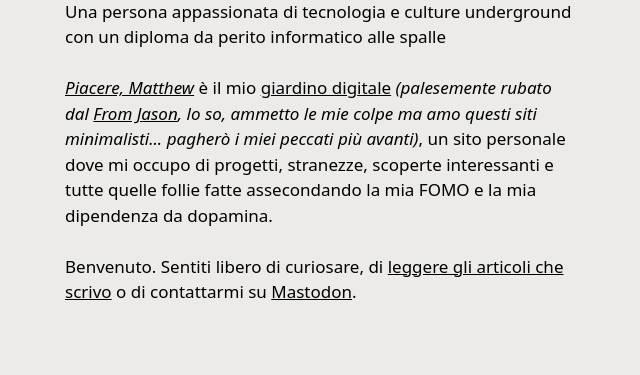
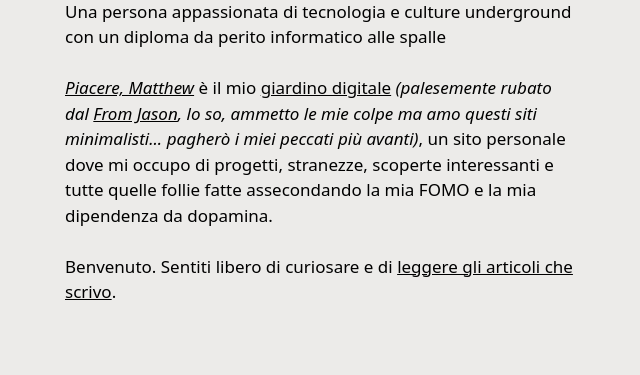
Before and after one commit to mattiaudisio/piacerematthew, an Astro site: page / in a window 1280 px wide. Shown: the part 411-786 px from the top of the page, without its empty margins (319-959 px from the left). Built offline with nearby package versions, Linux system fonts and the light colour scheme; Astro itself is replaced by a stand-in of ours.

Commit message:
rimosso link Mastodon

```diff
--- a/src/pages/index.astro
+++ b/src/pages/index.astro
@@ -23,7 +23,7 @@ import '../styles/global.css';
 				<p>
 				Una persona appassionata di tecnologia e culture underground con un diploma da perito informatico alle spalle<br /><br />
 				<i><a href="/">Piacere, Matthew</a></i> è il mio <a href="https://www.vice.com/it/article/pky7vv/come-creare-blog-giardino-digitale">giardino digitale</a> <i>(palesemente rubato dal <a href="https://www.fromjason.xyz/">From Jason</a>, lo so, ammetto le mie colpe ma amo questi siti minimalisti... pagherò i miei peccati più avanti)</i>, un sito personale dove mi occupo di progetti, stranezze, scoperte interessanti e tutte quelle follie fatte assecondando la mia FOMO e la mia dipendenza da dopamina.<br /><br />
-				Benvenuto. Sentiti libero di curiosare, di <a href="/blog">leggere gli articoli che scrivo</a> o di contattarmi su <a rel="me" href="https://livellosegreto.it/@matthew">Mastodon</a>.
+				Benvenuto. Sentiti libero di curiosare e di <a href="/blog">leggere gli articoli che scrivo</a>.
 				</p>
 			</div>
 
```
